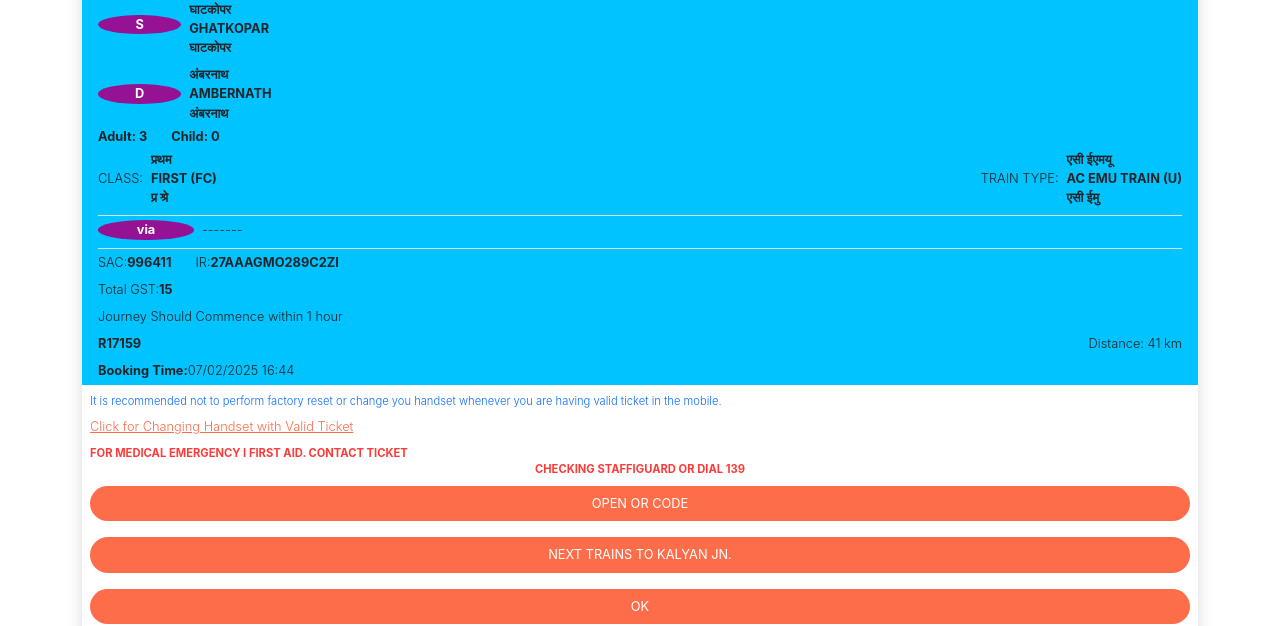
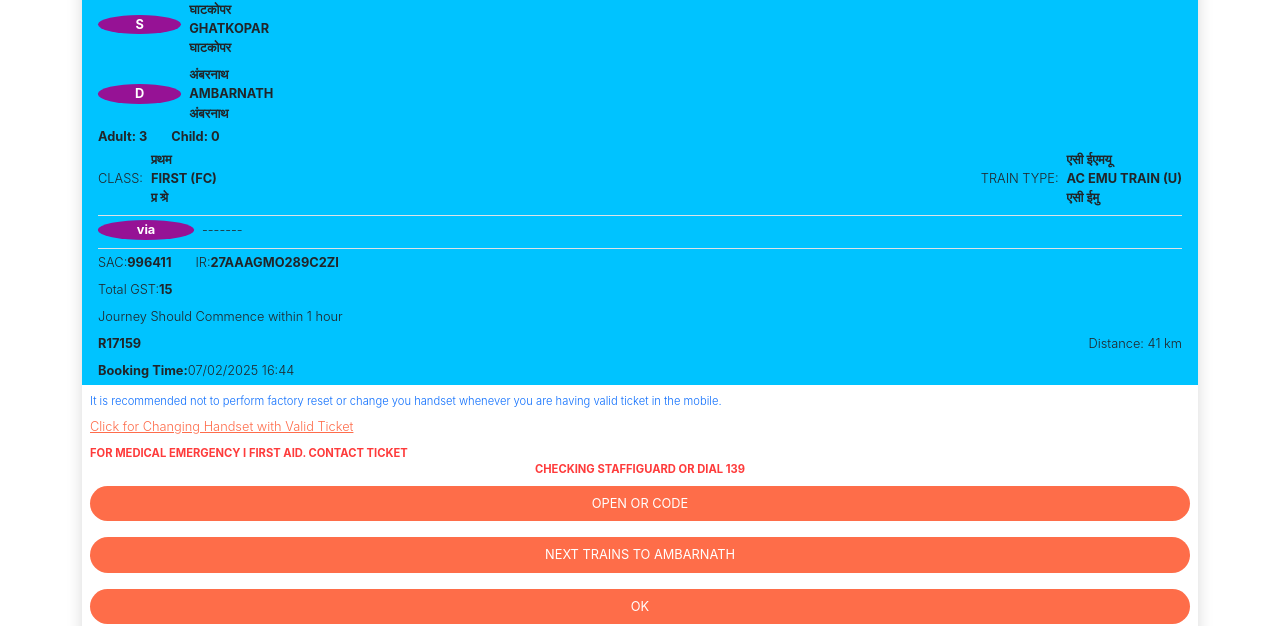
Before and after one commit to sanketvyapari/ticket-system, a React (Create React App) app: page / in a window 1280 px wide. Shown: the part 206-832 px from the top of the page. Built offline with nearby package versions, Linux system fonts and the light colour scheme; the HTML template or start-up script is replaced by a standard one.

Commit message:
Update HomePage.js

```diff
--- a/src/pages/HomePage.js
+++ b/src/pages/HomePage.js
@@ -182,7 +182,7 @@ const HomePage = () => {
               </div>{" "}
               <div className="ps-2">
                 <div>अंबरनाथ</div>
-                <div className="text-uppercase">Ambernath</div>
+                <div className="text-uppercase">Ambarnath</div>
                 <div>अंबरनाथ</div>
               </div>
             </div>
@@ -325,7 +325,7 @@ const HomePage = () => {
               }}
               class="w-100 py-2 my-2"
             >
-              NEXT TRAINS TO KALYAN JN.
+              NEXT TRAINS TO AMBARNATH
             </button>
             <button
               style={{
```
